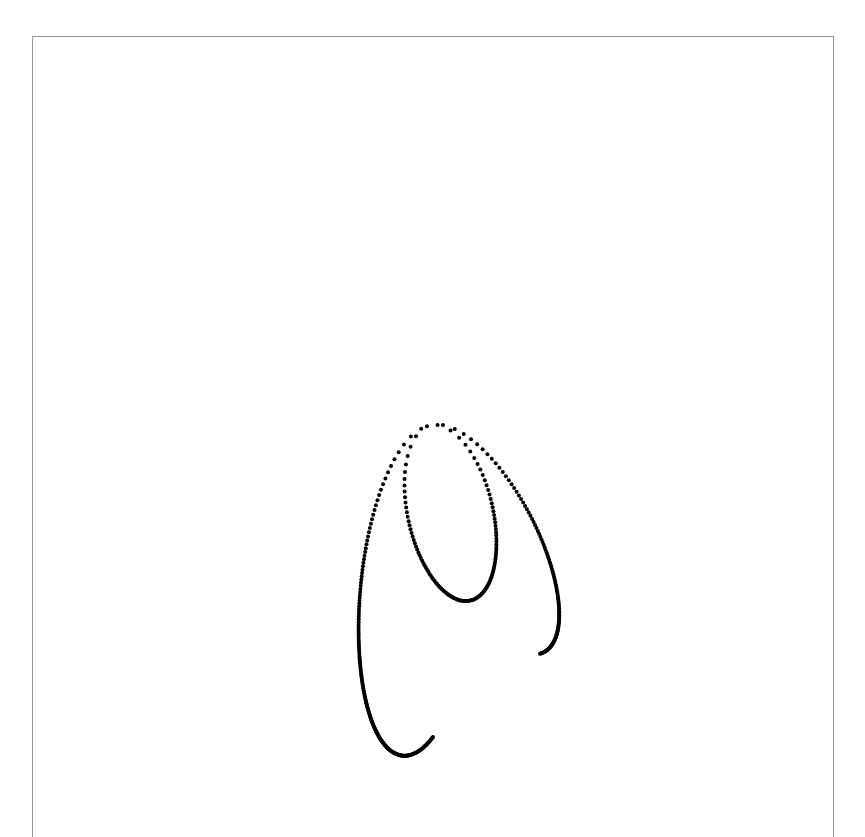
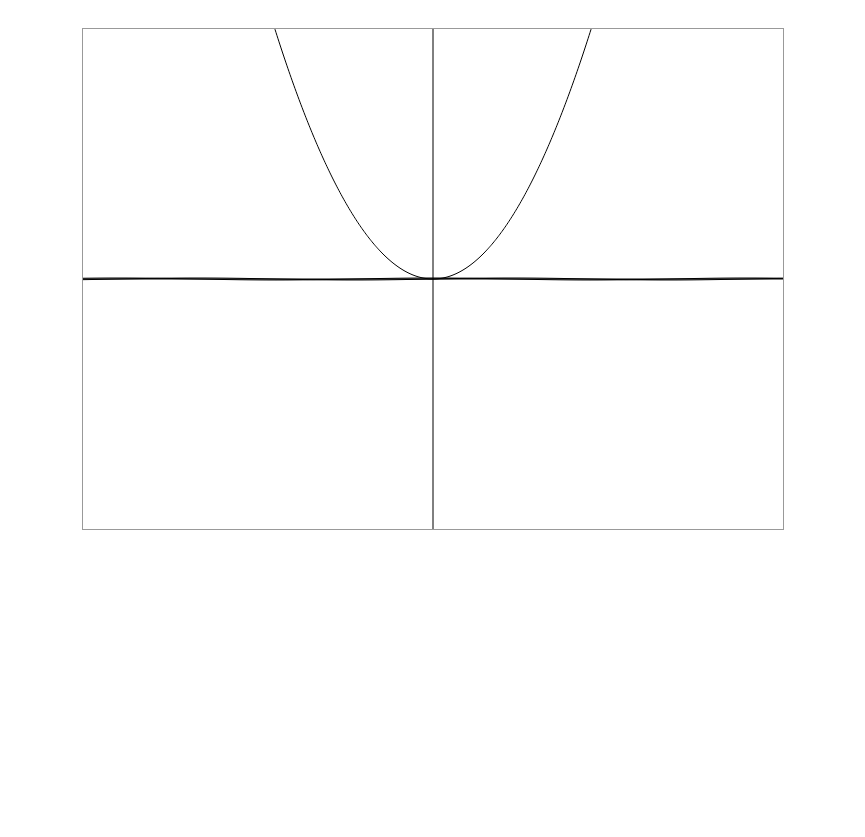
Before and after one commit to XiaoWinter/engine, a website with bundled scripts: page static/index.html in a window 1280 px wide. Shown: the top 837 px of the page, without its empty margins (207-1072 px from the left). After the commit the page ends 800 px from the top, so only its background shows below. Built offline with nearby package versions, Linux system fonts and the light colour scheme.

Commit message:
[add]:函数绘制

```diff
--- a/src/matrix.ts
+++ b/src/calcu/matrix.ts
@@ -1,6 +1,6 @@
 import VectorImpl from "./vector.js";
 
-import { tuz, getMaxWidth } from "./utils/index.js";
+import { tuz, getMaxWidth } from "../utils/index.js";
 
 export default class MatrixImpl implements Matrix {
   #value: Vector[];
--- a/src/vector.ts
+++ b/src/calcu/vector.ts
@@ -1,4 +1,4 @@
-import { tuz, getMaxWidth } from "./utils/index.js";
+import { tuz, getMaxWidth } from "../utils/index.js";
 
 import MatrixImpl from "./matrix.js";
 
--- /dev/null
+++ b/src/drawenv/line.ts
@@ -0,0 +1,55 @@
+export default class LineImpl implements Line {
+  fx;
+  fy;
+  stage;
+  scale;
+  constructor(fx: Fx | null, fy: Fx | null, stage: Stage, scale?: number) {
+    this.fx = fx;
+    this.fy = fy;
+    this.stage = stage;
+    this.scale = stage.scale || scale || 10;
+  }
+
+  setScale(scale: number) {
+    this.scale = scale;
+  }
+
+  draw() {
+    this.drawX();
+    this.drawY();
+  }
+
+  drawX() {
+    const ctx = this.stage.ctx;
+    const scale = this.scale;
+
+    const [width, height] = this.stage.center();
+    const min = -width;
+    const max = width;
+    if (!ctx || !this.fx) return;
+
+    ctx.beginPath();
+    for (let i = min; i < max; i++) {
+      if (i === min) ctx.moveTo(i, this.fx(i / scale));
+      ctx.lineTo(i + 1, this.fx((i + 1) / scale));
+    }
+
+    ctx.stroke();
+  }
+
+  drawY() {
+    const ctx = this.stage.ctx;
+    const scale = this.scale;
+    const [width, height] = this.stage.center();
+    const min = -height;
+    const max = height;
+    if (!ctx || !this.fy) return;
+
+    ctx.beginPath();
+    for (let i = min; i < max; i++) {
+      if (i === min) ctx.moveTo(this.fy(i / scale), i);
+      ctx.lineTo(this.fy((i + 1) / scale), i + 1);
+    }
+    ctx.stroke();
+  }
+}
--- /dev/null
+++ b/src/drawenv/stage.ts
@@ -0,0 +1,75 @@
+import { evenfy } from "../utils/index.js";
+
+type Options = {
+  size?: [number, number];
+  parent?: string | Element;
+  id?: string;
+  scale?: number;
+};
+
+export default class StageImpl implements Stage {
+  scale = 0;
+  width = 0;
+  height = 0;
+  value: HTMLCanvasElement | null;
+  ctx: CanvasRenderingContext2D | null;
+  constructor(options?: Options) {
+    this.value = null;
+    this.ctx = null;
+    options = {
+      parent: document.body,
+      id: "myCanvas",
+      ...(options || {}),
+    };
+    this.scale = options.scale || 10;
+    this.build(options);
+  }
+  build(options: Options) {
+    const { size, parent, id } = options;
+
+    /**
+     * @description: 确定尺寸
+     */
+    if (size) {
+      const [width, height] = size;
+      this.width = evenfy(width);
+      this.height = evenfy(height);
+    } else {
+      // 构造屏幕画布
+      this.width = evenfy(window.screen.availWidth - 100);
+      this.height = evenfy(window.screen.availHeight - 100);
+    }
+
+    // 父元素;
+    let parentEle;
+
+    if (typeof parent === "string") {
+      parentEle = document.querySelector(parent);
+    } else {
+      parentEle = parent;
+    }
+    // 嵌入画布
+    if (parentEle && id) {
+      let divWrapper = document.createElement("div");
+      let canvasElem = document.createElement("canvas");
+
+      parentEle.appendChild(divWrapper);
+      divWrapper.appendChild(canvasElem);
+      divWrapper.id = id;
+      canvasElem.width = this.width;
+      canvasElem.height = this.height;
+
+      this.value = canvasElem;
+      this.ctx = canvasElem.getContext("2d");
+
+      if (!this.ctx) return;
+      // 调整坐标系，从原点左上角移到中间
+      this.ctx.translate(...this.center());
+      // 翻转坐标系
+      this.ctx.transform(1, 0, 0, -1, 0, 0);
+    }
+  }
+  center(): Center {
+    return [this.width / 2, this.height / 2];
+  }
+}
--- a/src/index.ts
+++ b/src/index.ts
@@ -1,58 +1,25 @@
-import MatrixImpl from "./matrix.js";
-import VectorImpl from "./vector.js";
-import { create, draw } from "./canvas.js";
-type coords = [number, number];
+// import MatrixImpl from "./calcu/matrix.js";
+// import VectorImpl from "./calcu/vector.js";
+import StageImpl from "./drawenv/stage.js";
+import LineImpl from "./drawenv/line.js";
 
-const width = 800;
-const height = 800;
+const stage = new StageImpl();
 
-const { ctx } = create(document.body, width, height);
-// draw
+// xy轴
+const xy = new LineImpl(
+  (x) => 0,
+  (y) => 0,
+  stage,
+);
+xy.draw();
 
-// 坐标沿着x轴变换
-ctx?.transform(1, 0, 0, -1, 0, 0);
-// ctx?.save();
+const er = new LineImpl((x) => x * x, null, stage);
+er.draw();
 
-// 半径
-const r = 2;
-// 初始位置
-const p0: coords = [400, -700];
-// 加速度
-// const a = new VectorImpl(0, -9.8);
-// const a = new VectorImpl(0, -9.8);
-//速度
-let v = new VectorImpl(-15, -20);
-// 帧
-const step = 0.04;
-// 位移量
-let move = new VectorImpl(p0);
+const sin = new LineImpl((x) => Math.sin(x), null, stage);
+sin.setScale(50);
+sin.draw();
 
-// 受引力方程
-let af = (origin: number[]) => {
-  const originV = new VectorImpl(origin);
-
-  return (p: VectorImpl) => {
-    const rv = p.subtraction(originV);
-    const r = rv.length();
-    const G = 10 ** 6;
-    return rv.multiplication(-G / r ** 3);
-  };
-};
-let a = af([400, -400])(move);
-
-if (ctx) draw(ctx, r, move.value);
-
-setInterval(() => {
-  if (!ctx) return;
-  // ctx.restore();
-  // ctx.clearRect(0, 0, width, -height);
-  // Δv = at
-  v = v.addition(a.multiplication(step));
-  // v = v0 + Δv
-  //Δm = V*t
-  // m0 + Δm
-  move = move.addition(v.multiplication(step));
-  a = af([400, -400])(move);
-  const p = move.value;
-  draw(ctx, r, p);
-}, 16);
+const cos = new LineImpl((x) => Math.cos(x), null, stage);
+cos.setScale(50);
+cos.draw();
--- a/src/utils/index.ts
+++ b/src/utils/index.ts
@@ -38,4 +38,16 @@ function tuz(coords: undefined | number): number {
   return 0;
 }
 
-export { tuz, getMaxWidth };
+/**
+ * @description: 处理数字为范围内最大偶数（正数）
+ * @param {number} num
+ * @return {*}
+ * @example evenfy(3) => 2
+ * @example evenfy(2) => 2
+ *
+ */
+function evenfy(num: number): number {
+  return num % 2 ? num - 1 : num;
+}
+
+export { tuz, getMaxWidth, evenfy };
--- a/static/index.html
+++ b/static/index.html
@@ -12,6 +12,13 @@
         margin: 10px auto;
         border: 1px solid #999;
       }
+      body {
+        padding: 0;
+        margin: 0;
+      }
+      html {
+        overflow-y: overlay;
+      }
     </style>
   </head>
   <body>
```
Also changed, not shown: src/index copy.ts (added, +58 -0 lines), tests/matrix.ts (+1 -1 lines), tests/vector.ts (+2 -2 lines), typings/Line.d.ts (added, +20 -0 lines), typings/stage.d.ts (added, +26 -0 lines), src/drawenv/canvas.ts (renamed from src/canvas.ts), src/drawenv/coords.ts (added), src/drawenv/dot.ts (added), src/drawenv/grids.ts (added), src/drawenv/index.ts (added).
